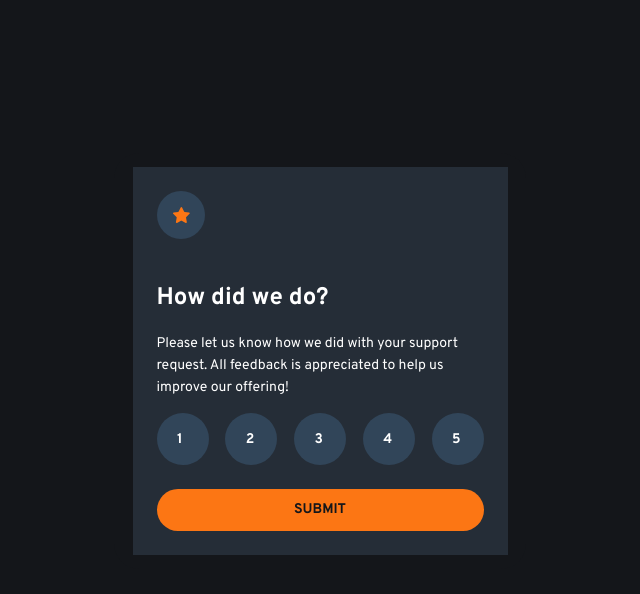
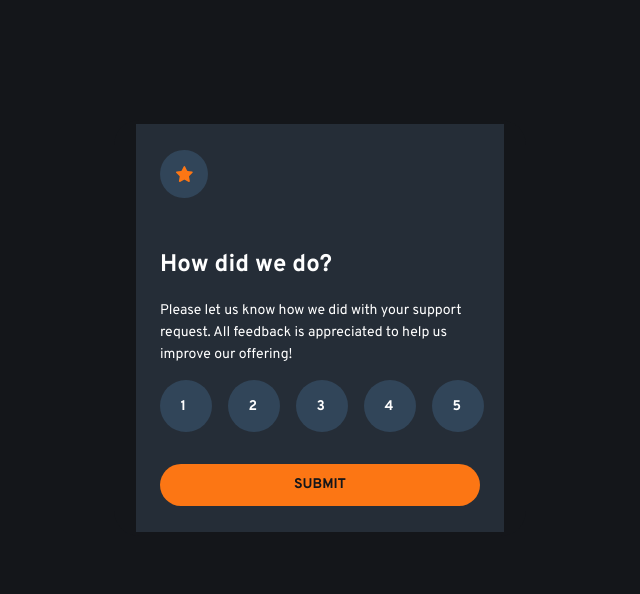
Before and after one commit to CoderAlchemy24/frm-rating-page, a website: page index.html in a window 768 px wide. Shown: the whole page, without its empty margins (64-704 px from the left). Drawn offline with Linux system fonts and the light colour scheme.

Commit message:
exclude smallest screens

```diff
--- a/styles.css
+++ b/styles.css
@@ -338,17 +338,32 @@ main{
   display: none;
 }
 
-@media (max-width: 48rem) {
+@media (max-width: 48rem) and (min-width: 25rem) {
+
+  body{
+    margin: 0 auto;
+     display:flex;
+    flex-direction: column;
+    justify-content: center;
+    align-items: center;
+    gap: 1.5rem;
+  }
 
   main {
-    margin: 9.5625rem auto;
+    margin: 7.5rem auto;
     border-radius: 1.5625rem;
+
+
   }
 
   .rating-content{
-    margin: 1.5rem auto;
-     width: 20.4375rem;
+    margin: 0 auto;
+     width: 20rem;
     height: 22.5rem;
+
+     padding: 1.5rem 1.5rem;
+
+
 
 
 
@@ -375,8 +390,7 @@ main{
 
   .rating-content {
 
-    padding: 1.5rem 1.5rem;
-    gap:1.5rem;
+
   }
 
 
```
